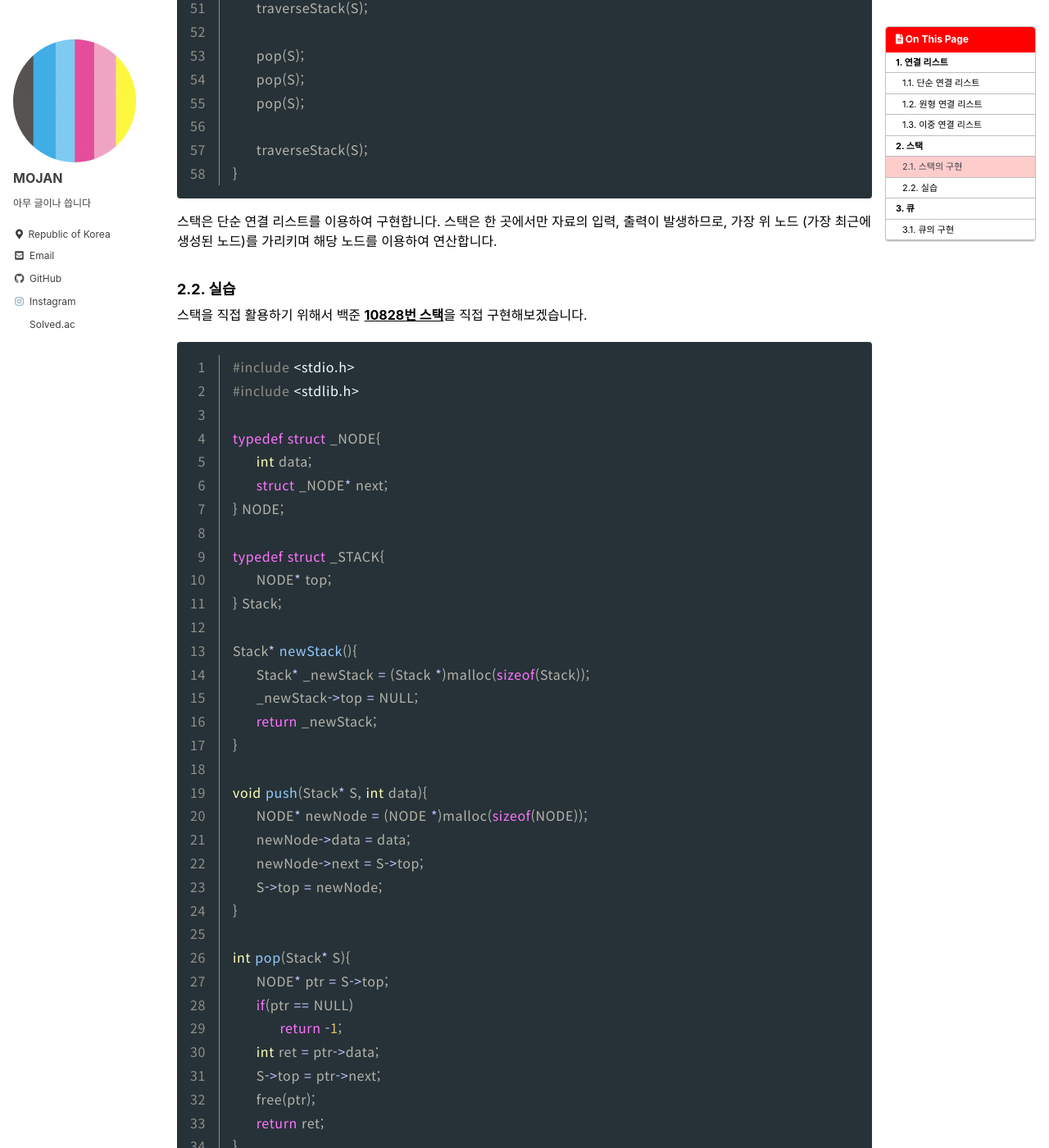
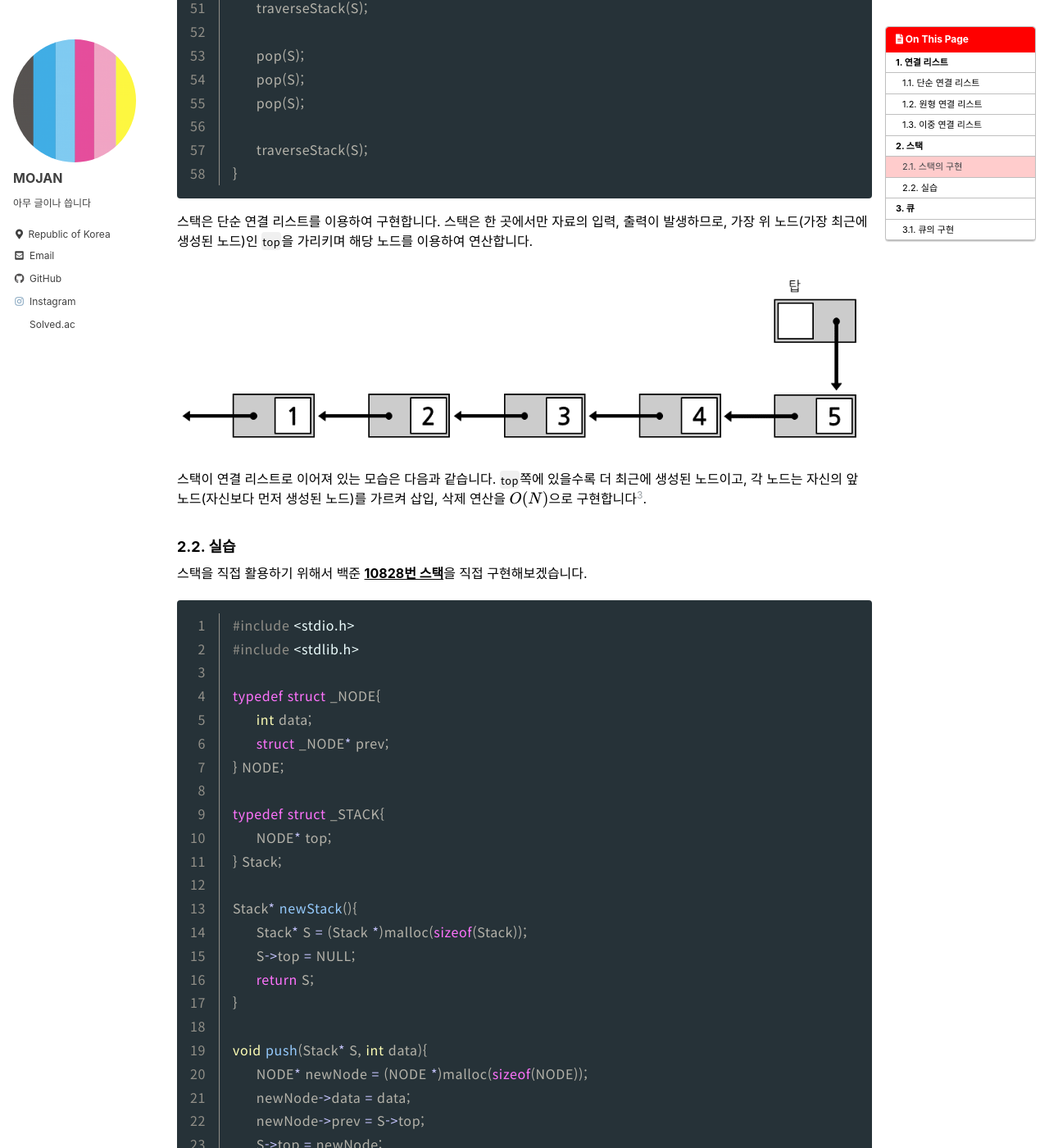
Before and after one commit to MOJAN3543/MOJAN3543.github.io, a Jekyll site: the page built from _posts/DataStructureInC/LinkedList/2023-07-09-DataStructureInLinkedList.md, in a window 1280 px wide and 1400 px high, scrolled down 14306 px. Shown: the whole window at 82% size. Built offline with Jekyll 4.4.1, drawn with Linux system fonts in a browser that asks for light colours; cached includes are drawn as plain includes; formulas are drawn with MathJax 3; some of the changed text lies outside the part shown.

Commit message:
Update 2023-07-09-DataStructureInLinkedList.md

````diff
--- a/_posts/DataStructureInC/LinkedList/2023-07-09-DataStructureInLinkedList.md
+++ b/_posts/DataStructureInC/LinkedList/2023-07-09-DataStructureInLinkedList.md
@@ -393,7 +393,7 @@ int main(){
 
 typedef struct _NODE{
 	int data;
-	struct _NODE* next;
+	struct _NODE* prev;
 } NODE;
 
 typedef struct _STACK{
@@ -401,28 +401,28 @@ typedef struct _STACK{
 } Stack;
 
 Stack* newStack(){
-	Stack* _newStack = (Stack *)malloc(sizeof(Stack));
-	_newStack->top = NULL;
-	return _newStack;
+	Stack* S = (Stack *)malloc(sizeof(Stack));
+	S->top = NULL;
+	return S;
 }
 
 void push(Stack* S, int data){
 	NODE* newNode = (NODE *)malloc(sizeof(NODE));
 	newNode->data = data;
-	newNode->next = S->top;
+	newNode->prev = S->top;
 	S->top = newNode;
 }
 
 int pop(Stack* S){
 	NODE* ptr = S->top;
 	int ret = ptr->data;
-	S->top = ptr->next;
+	S->top = ptr->prev;
 	free(ptr);
 	return ret;
 }
 
 void traverseStack(Stack* S){
-	for(NODE* ptr = S->top; ptr; ptr=ptr->next)
+	for(NODE* ptr = S->top; ptr; ptr=ptr->prev)
         	printf("%d -> ", ptr->data);
 	puts("");
 }
@@ -447,10 +447,12 @@ int main(){
 	traverseStack(S);
 }{% endraw %}
 ```
+스택은 단순 연결 리스트를 이용하여 구현합니다. 스택은 한 곳에서만 자료의 입력, 출력이 발생하므로, 가장 위 노드(가장 최근에 생성된 노드)인 `top`을 가리키며 해당 노드를 이용하여 연산합니다.
 
-스택은 단순 연결 리스트를 이용하여 구현합니다. 스택은 한 곳에서만 자료의 입력, 출력이 발생하므로, 가장 위 노드 (가장 최근에 생성된 노드)를 가리키며 해당 노드를 이용하여 연산합니다.
+![StackLinkedList](https://github.com/MOJAN3543/MOJAN3543.github.io/blob/main/_posts/DataStructureInC/LinkedList/StackLinkedList.png?raw=true "StackLinkedList")
+{:.text_center}
 
-
+스택이 연결 리스트로 이어져 있는 모습은 다음과 같습니다. `top`쪽에 있을수록 더 최근에 생성된 노드이고, 각 노드는 자신의 앞 노드(자신보다 먼저 생성된 노드)를 가르켜 삽입, 삭제 연산을 $O(N)$으로 구현합니다[^3].
 
 ### 2.2. 실습
 스택을 직접 활용하기 위해서 백준 [**10828번 스택**](https://www.acmicpc.net/problem/10828)을 직접 구현해보겠습니다.
@@ -461,7 +463,7 @@ int main(){
 
 typedef struct _NODE{
 	int data;
-	struct _NODE* next;
+	struct _NODE* prev;
 } NODE;
 
 typedef struct _STACK{
@@ -469,15 +471,15 @@ typedef struct _STACK{
 } Stack;
 
 Stack* newStack(){
-	Stack* _newStack = (Stack *)malloc(sizeof(Stack));
-	_newStack->top = NULL;
-	return _newStack;
+	Stack* S = (Stack *)malloc(sizeof(Stack));
+	S->top = NULL;
+	return S;
 }
 
 void push(Stack* S, int data){
 	NODE* newNode = (NODE *)malloc(sizeof(NODE));
 	newNode->data = data;
-	newNode->next = S->top;
+	newNode->prev = S->top;
 	S->top = newNode;
 }
 
@@ -486,14 +488,14 @@ int pop(Stack* S){
 	if(ptr == NULL)
 		return -1;
 	int ret = ptr->data;
-	S->top = ptr->next;
+	S->top = ptr->prev;
 	free(ptr);
 	return ret;
 }
 
 int sizeofStack(Stack* S){
 	int ret = 0;
-	for(NODE* ptr = S->top; ptr; ptr=ptr->next)
+	for(NODE* ptr = S->top; ptr; ptr=ptr->prev)
 		ret++;
 	return ret;
 }
@@ -531,7 +533,7 @@ int main(){
 	}
 }{% endraw %}
 ```
-스택이 비었는지는 판별하는 `isEmpty` 함수는 `!(S->top)`로 대체 할 수 있습니다. 그리고 스택의 길이를 판별하는 `sizeofStack` 함수는 기존에 작성했던 `traverseStack`함수를 재활용하여 작성했습니다. 또한 `pop` 함수에 에러 핸들링 코드를 추가하여 문제를 풀기위한 코드를 작성했고, [<span style="color:#009874;font-weight:bold">맞았습니다!!</span>](https://www.acmicpc.net/source/66725063)
+스택이 비었는지는 판별하는 `isEmpty` 함수는 `!(S->top)`로 대체 할 수 있습니다. 그리고 스택의 길이를 판별하는 `sizeofStack` 함수는 기존에 작성했던 `traverseStack`함수를 재활용하여 작성했습니다. 또한 `pop` 함수에 에러 핸들링 코드를 추가하여 문제를 풀기위한 코드를 작성했고, [<span style="color:#009874;font-weight:bold">맞았습니다!!</span>](https://www.acmicpc.net/source/66915405)
 
 ## 3. 큐
 ![Queue](https://github.com/MOJAN3543/MOJAN3543.github.io/blob/main/_posts/DataStructureInC/LinkedList/Queue.png?raw=true "Queue")
@@ -543,3 +545,4 @@ int main(){
 
 [^1]: 추상 자료형의 연산을 구현하는 중, 에러를 핸들링 하는 코드를 작성하기도 하지만, 이 포스트에서는 동작을 위한 코드만 작성하여 최소화 했습니다.
 [^2]: 원형으로 연결되어 있어, 가장 뒤 노드의 다음 노드는 가장 앞 노드가 되게 됩니다.
+[^3]: 만약 노드가 자신의 앞 노드<sub>prev</sub>가 아닌 뒤 노드<sub>next</sub>를 가리킨다면 삽입, 삭제 연산에 $O(N)$이 소요됩니다.
````
